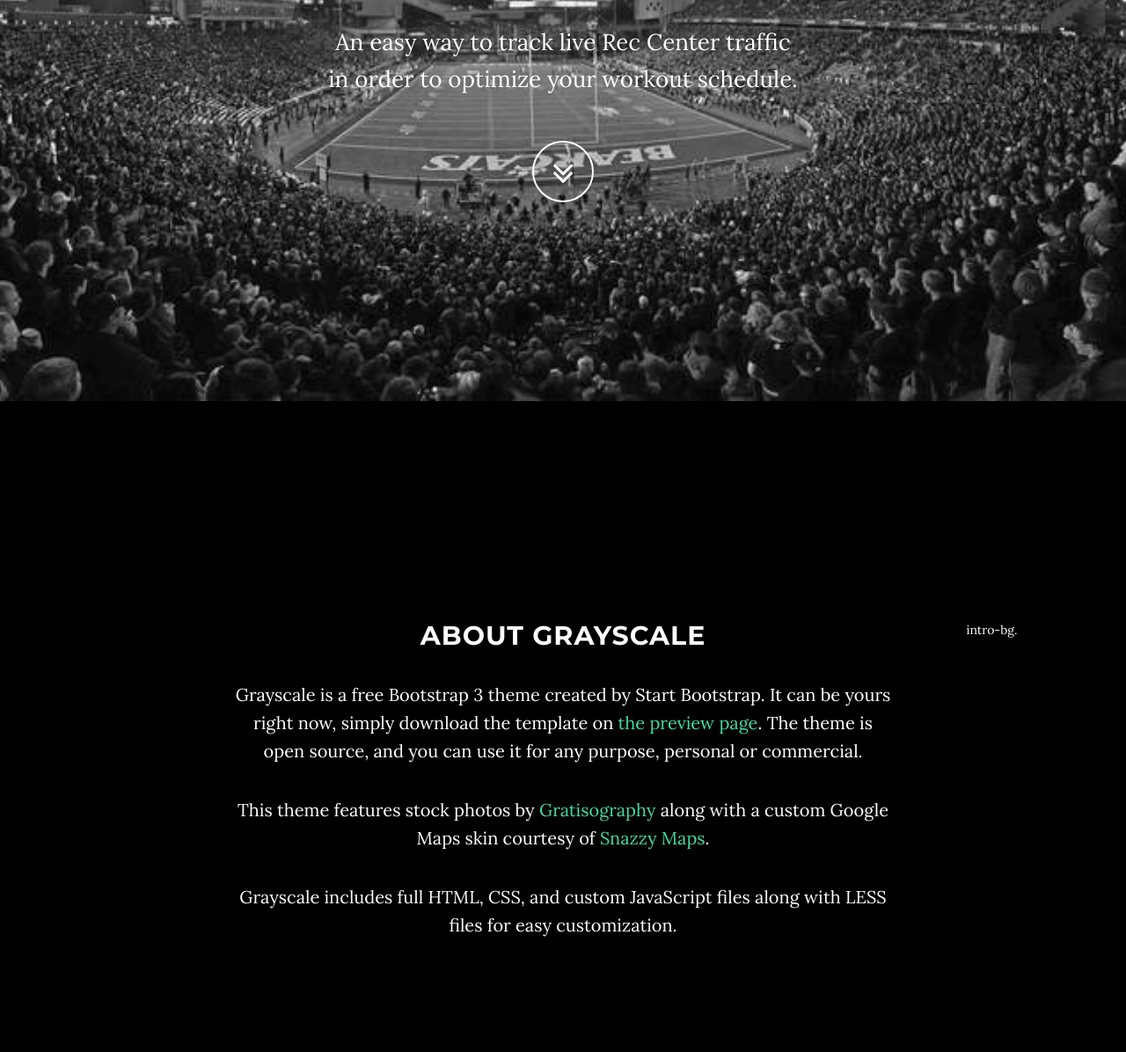
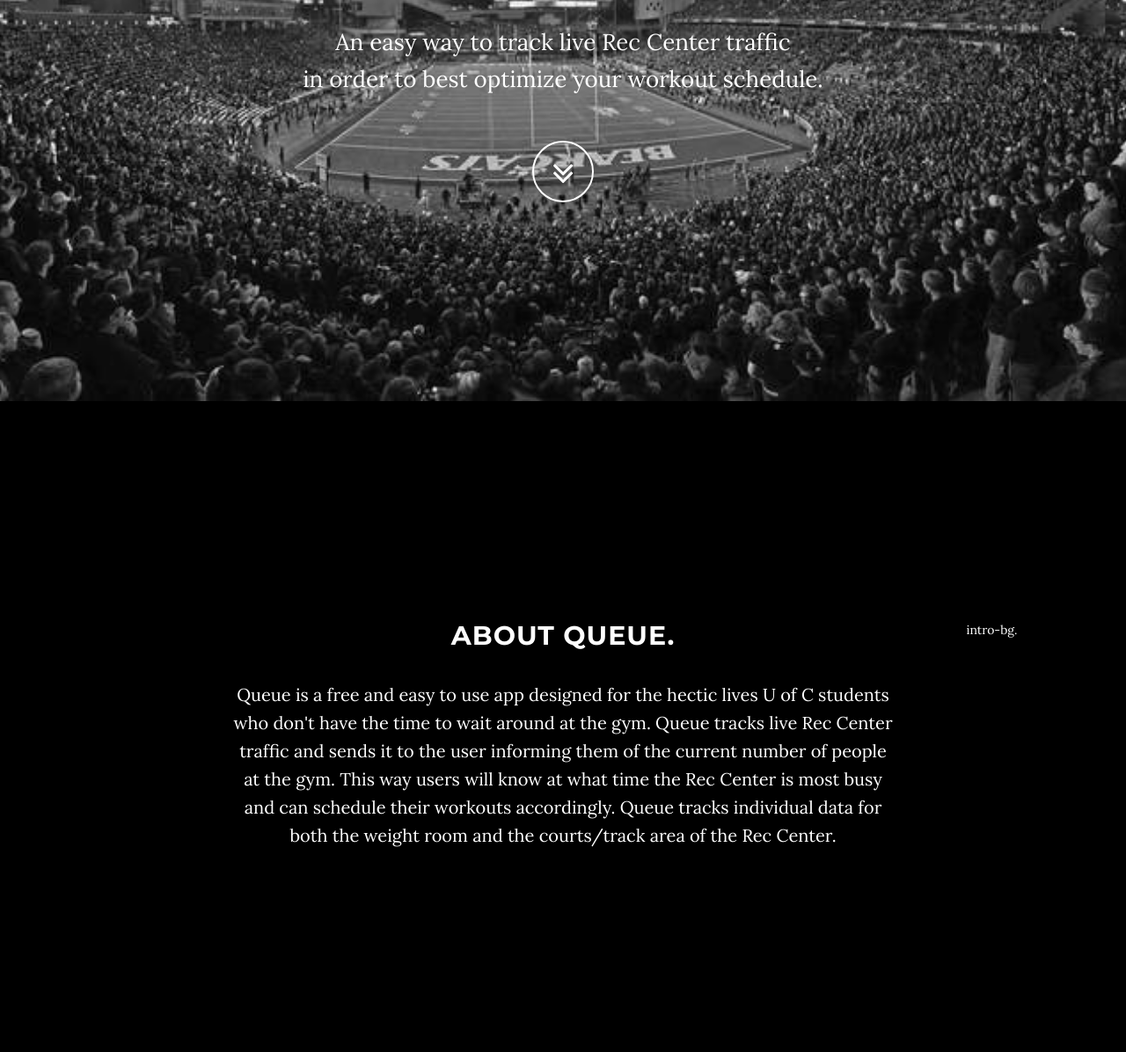
Before and after one commit to ZaidKaleem/Qeue, a plain HTML site: page index.html in a window 1280 px wide. Shown: the part 344-1540 px from the top of the page at 88% size. Drawn offline with Linux system fonts and the light colour scheme; some packages are replaced by stand-ins of ours.

Commit message:
Text edits

```diff
--- a/index.html
+++ b/index.html
@@ -75,7 +75,7 @@
                 <div class="row">
                     <div class="col-md-8 col-md-offset-2">
                         <h1 class="brand-heading">Queue.</h1>
-                        <p class="intro-text">An easy way to track live Rec Center traffic <br> in order to optimize your workout schedule. </p>
+                        <p class="intro-text">An easy way to track live Rec Center traffic <br> in order to best optimize your workout schedule. </p>
                         <a href="#about" class="btn btn-circle page-scroll">
                             <i class="fa fa-angle-double-down animated"></i>
                         </a>
@@ -89,10 +89,8 @@
     <section id="about" class="container content-section text-center">
         <div class="row">
    intro-bg.         <div class="col-lg-8 col-lg-offset-2">
-                <h2>About Grayscale</h2>
-                <p>Grayscale is a free Bootstrap 3 theme created by Start Bootstrap. It can be yours right now, simply download the template on <a href="http://startbootstrap.com/template-overviews/grayscale/">the preview page</a>. The theme is open source, and you can use it for any purpose, personal or commercial.</p>
-                <p>This theme features stock photos by <a href="http://gratisography.com/">Gratisography</a> along with a custom Google Maps skin courtesy of <a href="http://snazzymaps.com/">Snazzy Maps</a>.</p>
-                <p>Grayscale includes full HTML, CSS, and custom JavaScript files along with LESS files for easy customization.</p>
+                <h2>About Queue.</h2>
+                <p>Queue is a free and easy to use app designed for the hectic lives U of C students who don't have the time to wait around at the gym. Queue tracks live Rec Center traffic and sends it to the user informing them of the current number of people at the gym. This way users will know at what time the Rec Center is most busy and can schedule their workouts accordingly. Queue tracks individual data for both the weight room and the courts/track area of the Rec Center.  </p>
             </div>
         </div>
     </section>
```
